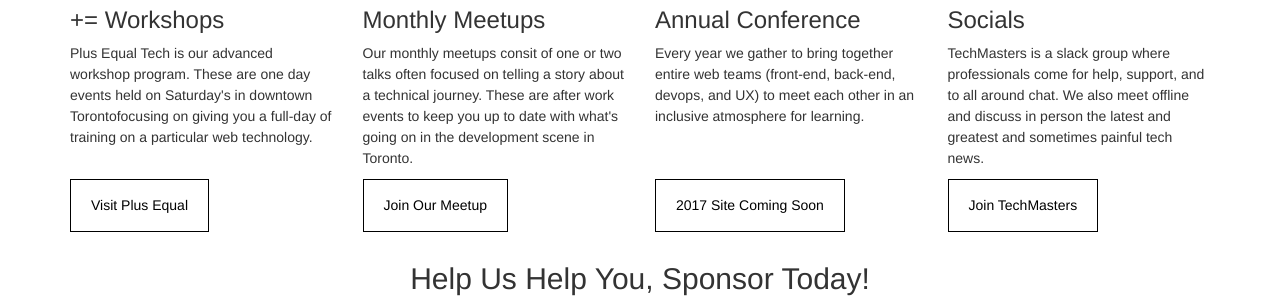
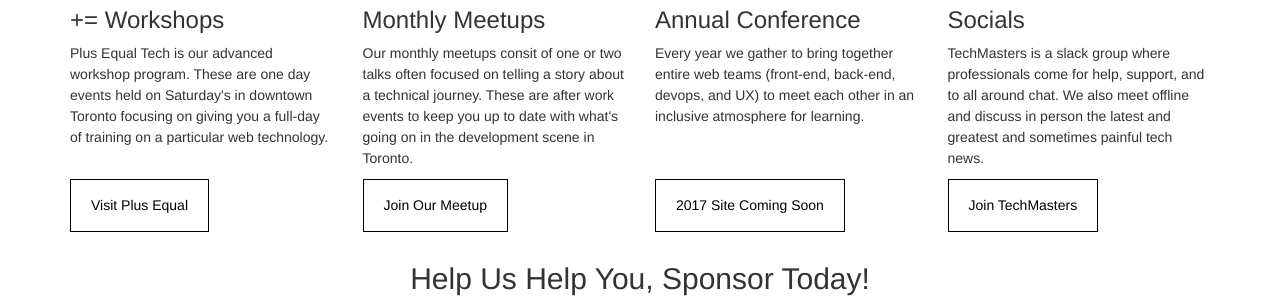
Before and after one commit to fullstackto/fstoco2016, a Jekyll site: the page built from index.html, in a window 1280 px wide. Shown: the part 776-1076 px from the top of the page. Built offline with Jekyll 4.4.1, drawn with Linux system fonts in a browser that asks for light colours; nearby versions of some CDN libraries.

Commit message:
Spelling errors

```diff
--- a/_includes/big-header.html
+++ b/_includes/big-header.html
@@ -5,7 +5,7 @@
           <li class="logo"><a class="navbar-brand" href="/"><img src="/images/logo.png" alt="Full Stack Toronto" /></a></li>
           <li><a href="/">Welcome</a></li>
           <li><a href="#programs">Our Programs</a></li>
-          <li><a href="#donate">Sponsor Us</a></li>
+          <li><a href="#sponsor">Sponsor Us</a></li>
         </ul>
     </nav>
     <div class="title">
--- a/index.html
+++ b/index.html
@@ -13,7 +13,7 @@
   <div class="row">
     <div class="col-xs-12 col-sm-3">
       <h3>+= Workshops</h3>
-      <p>Plus Equal Tech is our advanced workshop program. These are one day events held on Saturday's in downtown Torontofocusing on giving you a full-day of training on a particular web technology.<br /><br /></p>
+      <p>Plus Equal Tech is our advanced workshop program. These are one day events held on Saturday's in downtown Toronto focusing on giving you a full-day of training on a particular web technology.<br /><br /></p>
       <p><a href="http://plusequaltech.com" class="black-o-btn">Visit Plus Equal</a></p>
     </div>
     <div class="col-xs-12 col-sm-3">
```
